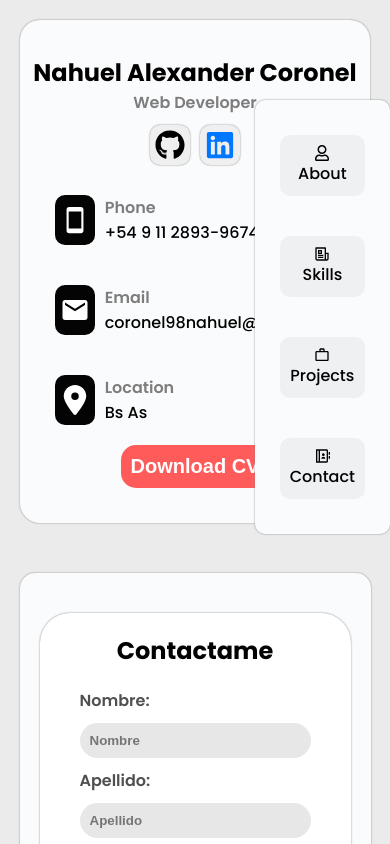
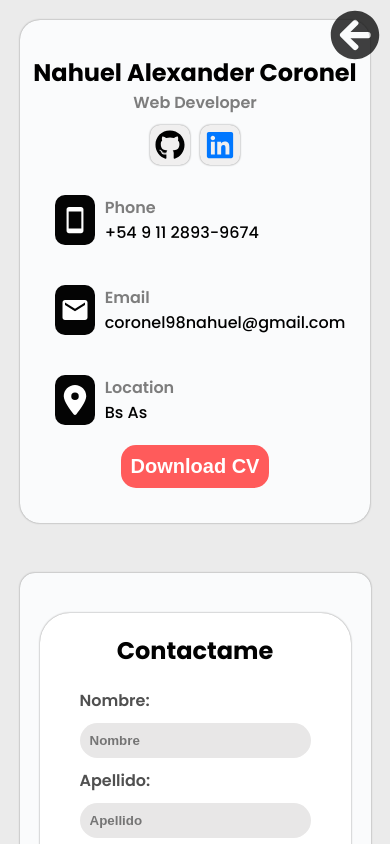
Before and after one commit to Nahuxc/PortfolioNC, a React (Vite) app: page /Contact in a window 390 px wide. Shown: the top 844 px of the page. Built offline with nearby package versions, Linux system fonts and the light colour scheme.

Commit message:
update: responsive sidebar

```diff
--- a/index.html
+++ b/index.html
@@ -11,7 +11,7 @@
     <link href="https://fonts.googleapis.com/css2?family=Poppins:ital,wght@0,100;0,200;0,300;0,400;0,500;0,600;0,700;0,800;0,900;1,100;1,200;1,300;1,400;1,500;1,600;1,700;1,800;1,900&display=swap" rel="stylesheet">
 
     <!-- Title -->
-    <title>Portfolio</title>
+    <title>Portfolio | Nahuel Alexander Coronel</title>
   </head>
   <body>
     <div id="root"></div>
--- a/src/Components/Navbar/Navbar.css
+++ b/src/Components/Navbar/Navbar.css
@@ -37,3 +37,17 @@
     background-color: rgb(251, 97, 97);
     color: white;
 }
+
+
+.btn-sidebar{
+    position: fixed;
+    top: 5px;
+    right: 5px;
+    text-align: center;
+    font-size: 50px;
+    background: none;
+    color: hsla(0, 0%, 2%, 0.76);
+    border: none;
+    padding: 5px;
+    border-radius: 10px;
+}
--- a/src/Components/Navbar/Navbar.jsx
+++ b/src/Components/Navbar/Navbar.jsx
@@ -1,4 +1,4 @@
-import React from 'react'
+import React, {Fragment, useState, useEffect} from 'react'
 
 /* router */
 import { NavLink } from 'react-router-dom'
@@ -8,20 +8,49 @@
 import { MdOutlineWorkOutline } from "react-icons/md";
 import { RiNewspaperLine } from "react-icons/ri";
 import { RiContactsBookLine } from "react-icons/ri";
+import { FaArrowCircleLeft } from "react-icons/fa";
 
 /* import css */
 
 import "./Navbar.css"
+import Sidebar from './Sidebar/Sidebar';
 
 const Navbar = () => {
+
+  const [matches, setMatches] = useState(
+    window.matchMedia("(min-width: 1200px)").matches
+  )
+
+  useEffect(() => {
+    window
+    .matchMedia("(min-width: 1200px)")
+    .addEventListener('change', e => setMatches( e.matches ));
+  }, []);
+
+
   return (
     <nav className='navbar'>
+
+
+        {
+          !matches ? (
+            <Fragment >
+              <button className='btn-sidebar'> <FaArrowCircleLeft /> </button>
+              <Sidebar/>
+            </Fragment>
+
+          ):
+          (
             <ul className='navbar-content'>
               <NavLink to="/About" className='icon' ><FaRegUser /> About</NavLink>
               <NavLink to="/Skills" className='icon' ><RiNewspaperLine /> Skills</NavLink>
               <NavLink to="/Projects" className='icon' ><MdOutlineWorkOutline /> Projects</NavLink>
               <NavLink to="/Contact" className='icon' ><RiContactsBookLine /> Contact</NavLink>
             </ul>
+          )
+        }
+
+
     </nav>
   )
 }
--- /dev/null
+++ b/src/Components/Navbar/Sidebar/Sidebar.css
@@ -0,0 +1,15 @@
+
+.navbar-content-sidebar{
+    position: fixed;
+    top: 100px;
+    right: -240px;
+    display: flex;
+    flex-direction: column;
+    align-content: center;
+    justify-content: center;
+    padding: 15px;
+    border-radius: 10px;
+    text-align: center;
+    background-color: hsla(210, 20%, 98%, 0.899);
+    box-shadow: 0 0 2px grey;
+}
--- /dev/null
+++ b/src/Components/Navbar/Sidebar/Sidebar.jsx
@@ -0,0 +1,23 @@
+import React from 'react'
+import "./Sidebar.css"
+
+import { NavLink } from 'react-router-dom'
+
+/* icons */
+import { FaRegUser } from "react-icons/fa";
+import { MdOutlineWorkOutline } from "react-icons/md";
+import { RiNewspaperLine } from "react-icons/ri";
+import { RiContactsBookLine } from "react-icons/ri";
+
+const Sidebar = () => {
+  return (
+    <ul className='navbar-content-sidebar'>
+        <NavLink to="/About" className='icon' ><FaRegUser /> About</NavLink>
+        <NavLink to="/Skills" className='icon' ><RiNewspaperLine /> Skills</NavLink>
+        <NavLink to="/Projects" className='icon' ><MdOutlineWorkOutline /> Projects</NavLink>
+        <NavLink to="/Contact" className='icon' ><RiContactsBookLine /> Contact</NavLink>
+    </ul>
+  )
+}
+
+export default Sidebar
--- a/src/index.css
+++ b/src/index.css
@@ -58,6 +58,7 @@
     }
 }
 
+
 @media only screen and (max-width: 850px) {
 
     .box{
```
Lines whose indentation alone changed are shown as unchanged.
